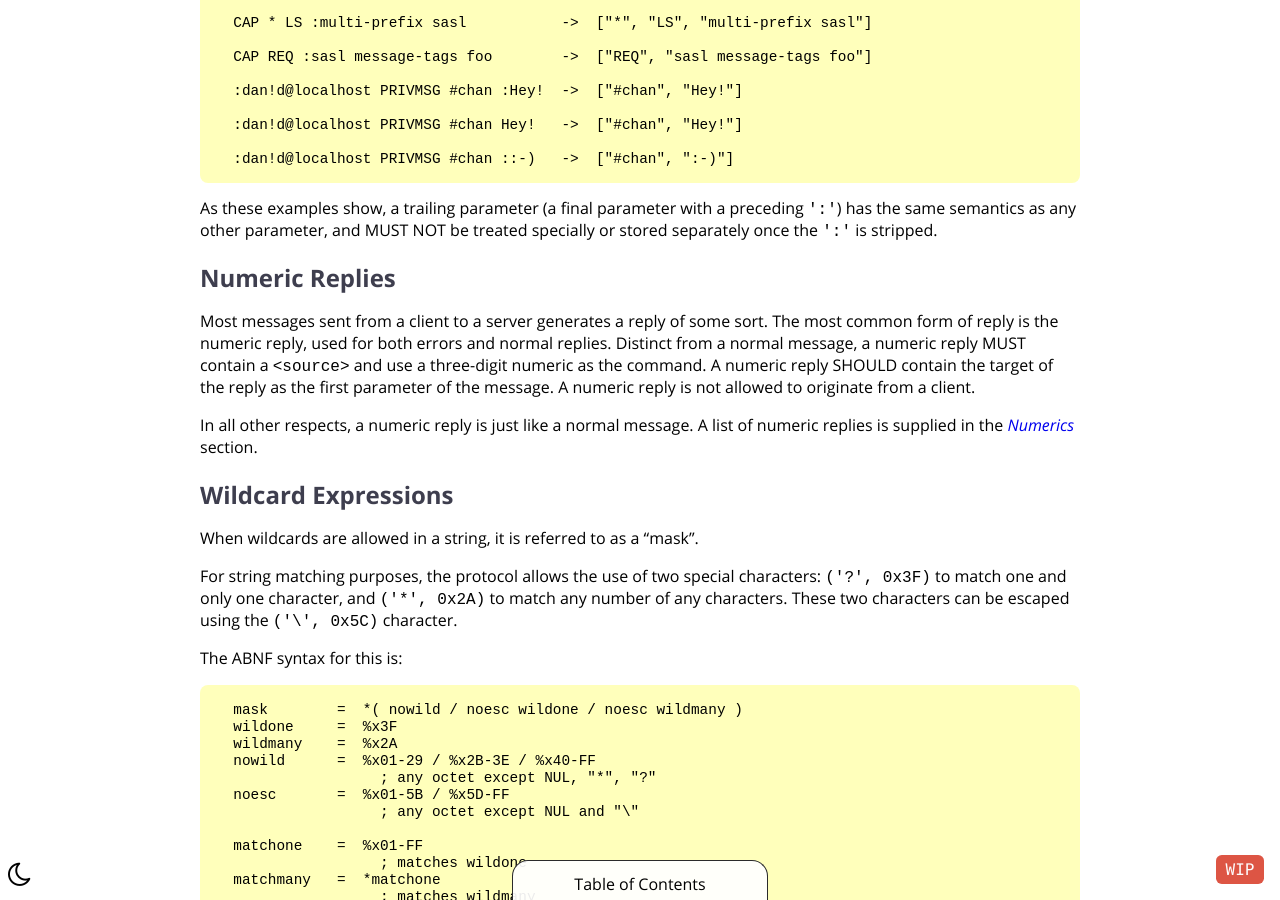
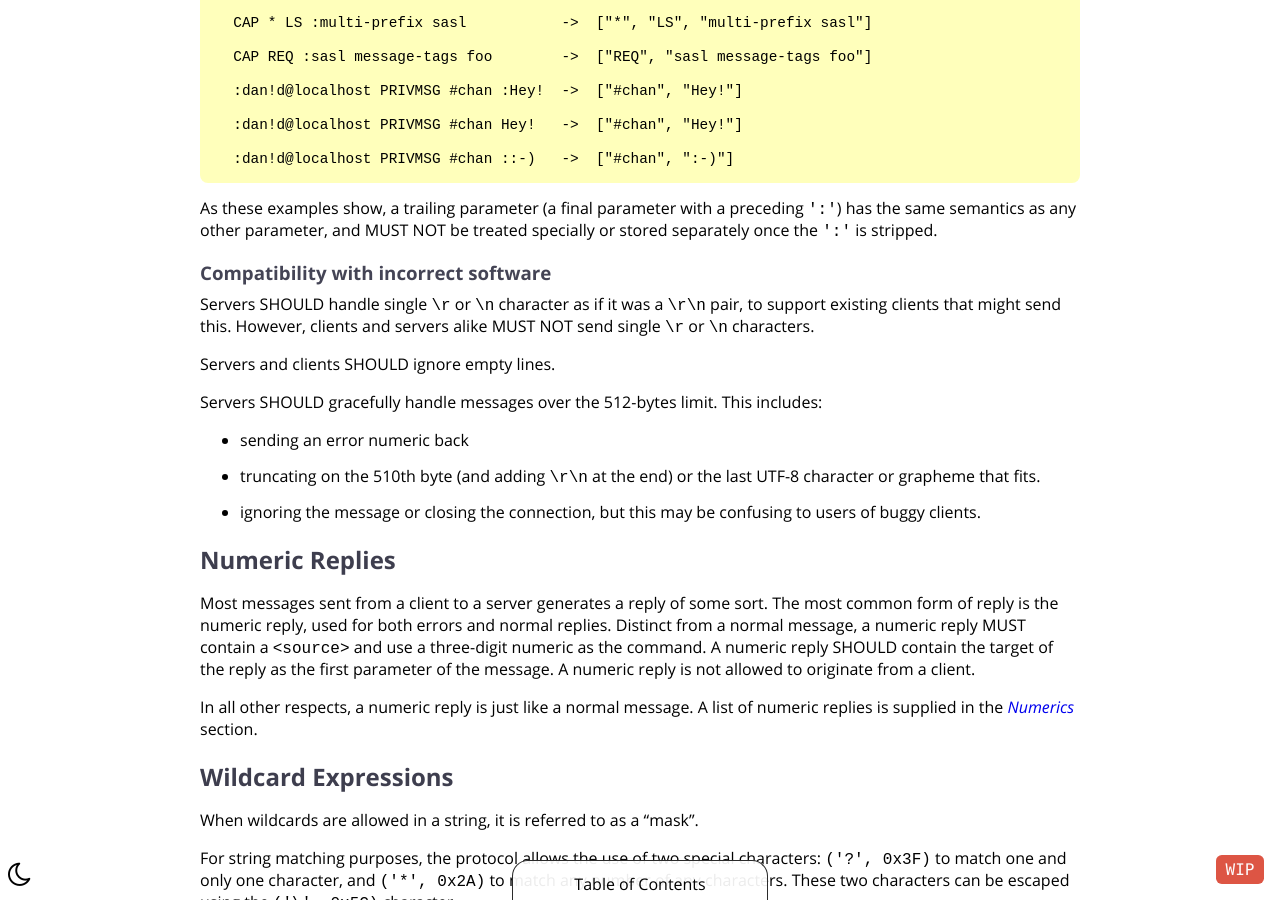
Before and after one commit to ircdocs/modern-irc, a Jekyll site: the page built from index.md, in a window 1280 px wide and 900 px high, scrolled down 9761 px. Built offline with Jekyll 4.4.1, drawn with Linux system fonts in a browser that asks for light colours.

Commit message:
Specify how to handle broken messages.
Handling of oversized messages in clients is intentionally left unspecified,
because I don't think it makes much sense to specify it as it's a UI issue.

```diff
--- a/index.md
+++ b/index.md
@@ -372,6 +372,17 @@ Here are some examples of messages and how the parameters would be represented a
 
 As these examples show, a trailing parameter (a final parameter with a preceding `':'`) has the same semantics as any other parameter, and MUST NOT be treated specially or stored separately once the `':'` is stripped.
 
+### Compatibility with incorrect software
+
+Servers SHOULD handle single `\r` or `\n` character as if it was a `\r\n` pair, to support existing clients that might send this. However, clients and servers alike MUST NOT send single `\r` or `\n` characters.
+
+Servers and clients SHOULD ignore empty lines.
+
+Servers SHOULD gracefully handle messages over the 512-bytes limit. This includes:
+
+* sending an error numeric back
+* truncating on the 510th byte (and adding `\r\n` at the end) or the last UTF-8 character or grapheme that fits.
+* ignoring the message or closing the connection, but this may be confusing to users of buggy clients.
 
 ## Numeric Replies
 
```
